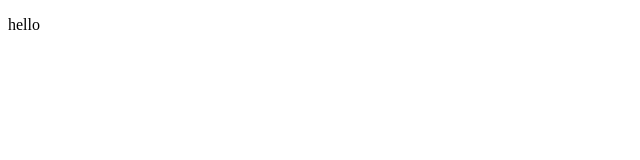
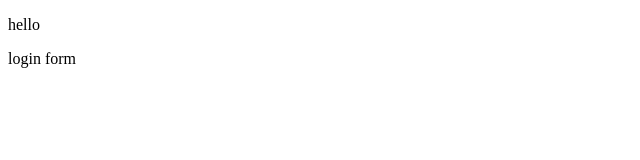
Before and after one commit to Iyd4raf/gitsampleapp, a plain HTML site: page index.html in a window 1280 px wide. Shown: the full height of the page, 0-640 px from the left. Drawn offline with Linux system fonts and the light colour scheme.

Commit message:
login form

```diff
--- /dev/null
+++ b/dir2/app2.js
@@ -0,0 +1 @@
+console.log('app2');
--- a/index.html
+++ b/index.html
@@ -8,5 +8,6 @@
 </head>
 <body>
     <p>hello</p>
+    <p>login form</p>
 </body>
 </html>
```
Also changed, not shown: login.html (added, +1 -0 lines), log.txt (added).
